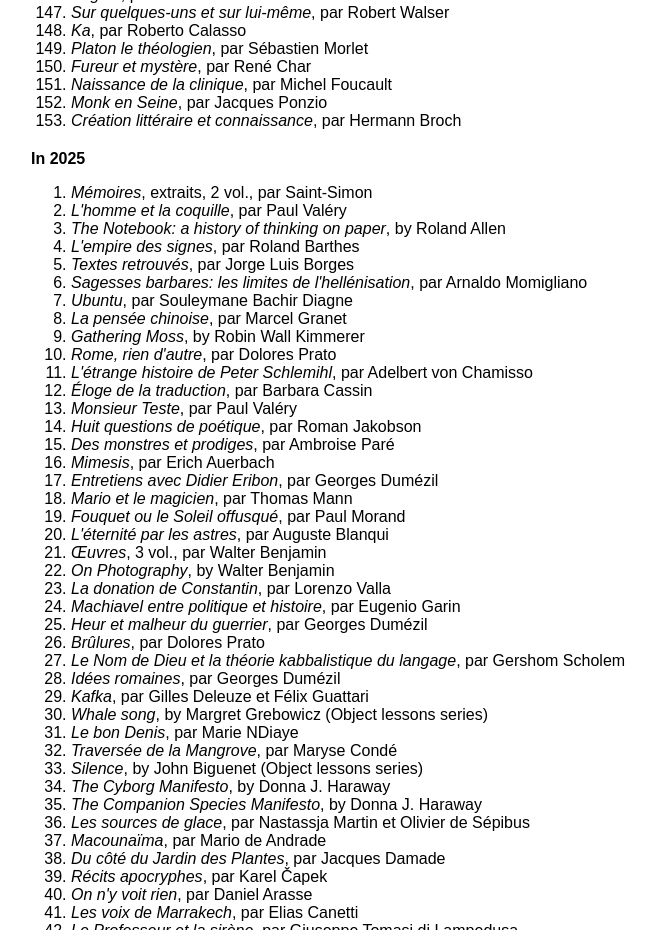
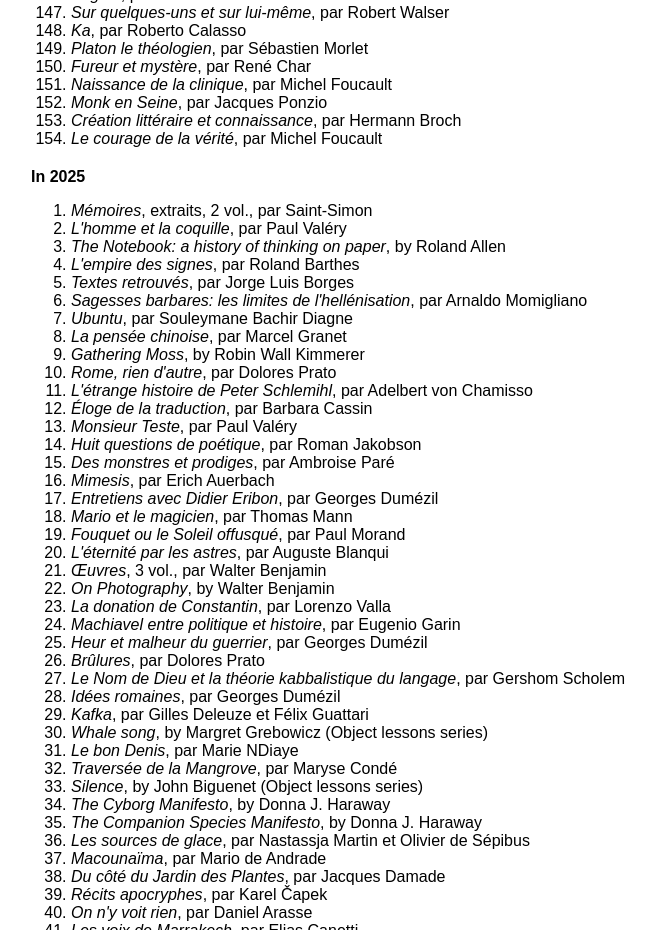
Before and after one commit to rgs/rgs.github.com, a plain HTML site: page books.html in a window 1280 px wide. Shown: the part 2760-3690 px from the top of the page, without its empty margins (225-880 px from the left). Drawn offline with Linux system fonts and the light colour scheme.

Commit message:
One more book

```diff
--- a/books.html
+++ b/books.html
@@ -160,6 +160,7 @@
 <li><i>Naissance de la clinique</i>, par Michel Foucault</li>
 <li><i>Monk en Seine</i>, par Jacques Ponzio</li>
 <li><i>Cr&eacute;ation litt&eacute;raire et connaissance</i>, par Hermann Broch</li>
+<li><i>Le courage de la v&eacute;rit&eacute;</i>, par Michel Foucault</li>
 
 </ol>
 <h4>In 2025</h4>
```
